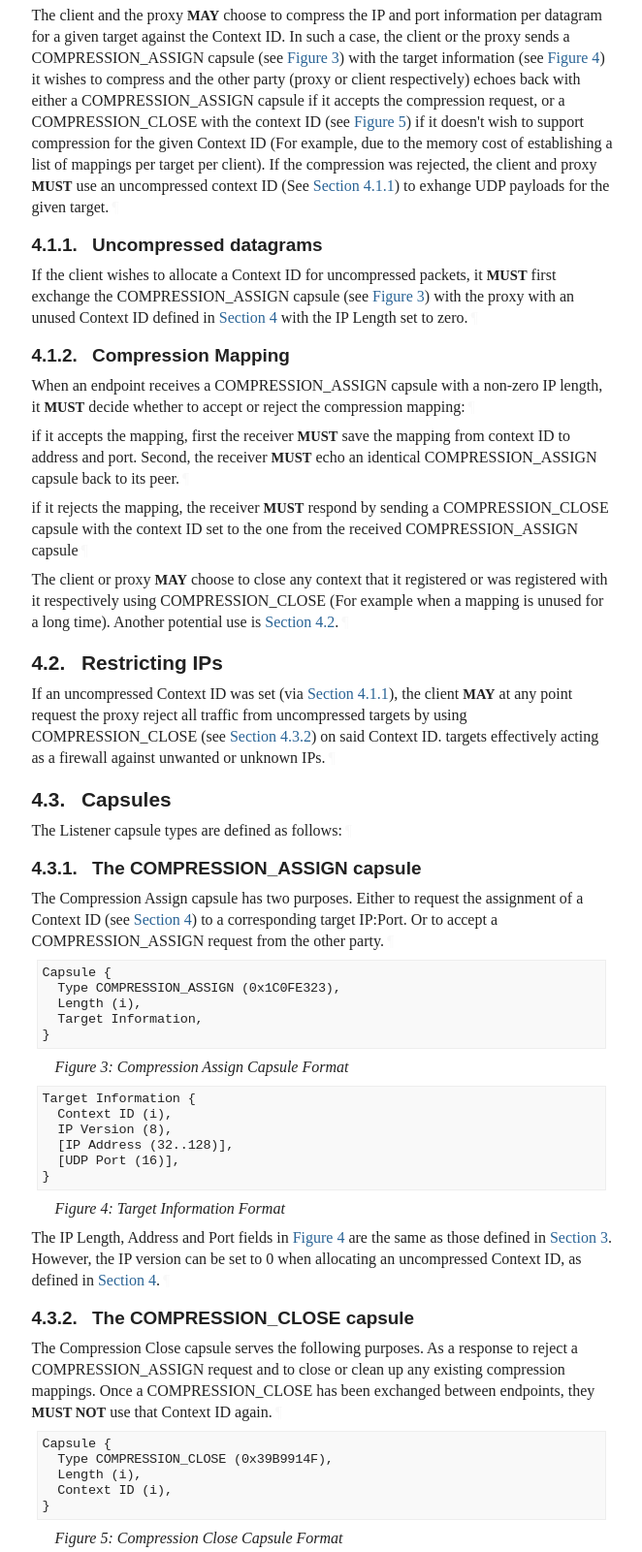
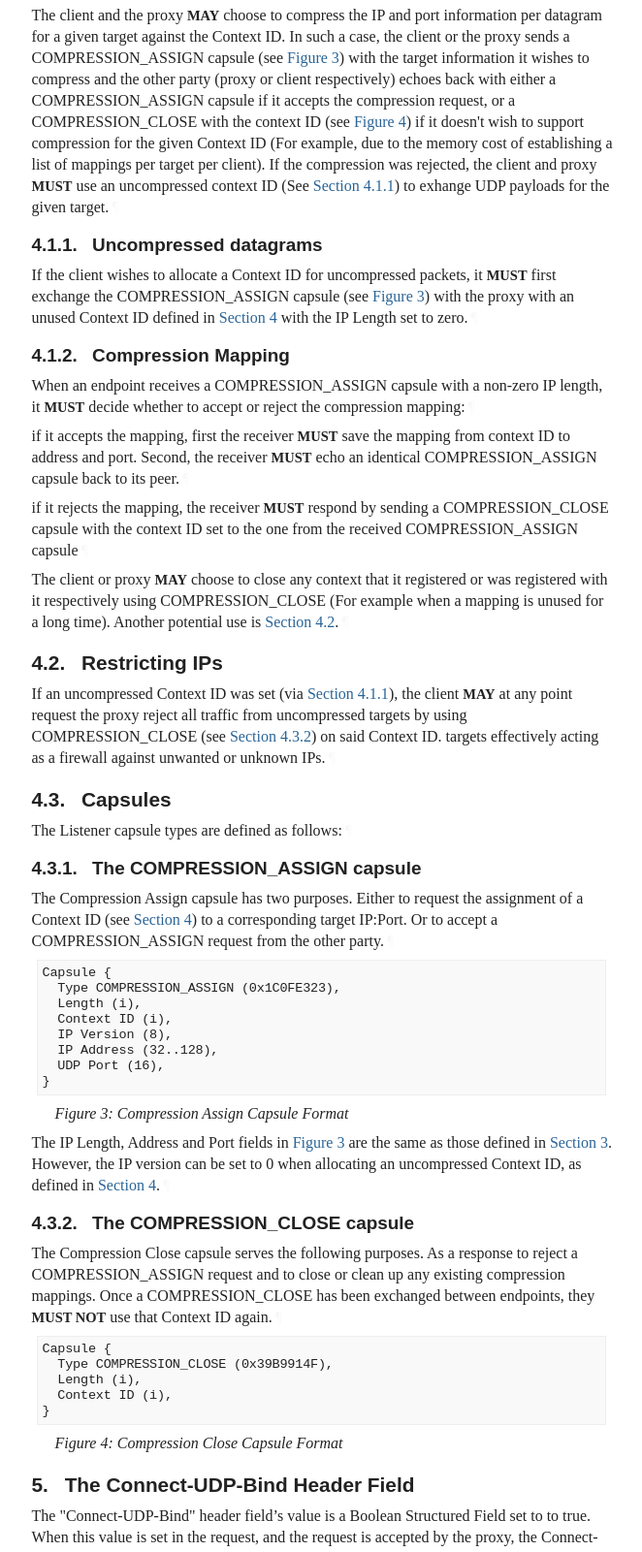
Before and after one commit to ietf-wg-masque/draft-ietf-masque-connect-udp-listen, a plain HTML site: page 14-feature-request-compress-away-ip-and-port-from-each-http-datagram/draft-ietf-masque-connect-udp-listen.html in a window 1280 px wide. Shown: the part 3011-4612 px from the top of the page at 97% size, without its empty margins (92-754 px from the left). Drawn offline with Linux system fonts and the light colour scheme; a web font is replaced by a local one.

Commit message:
Script updating gh-pages from 50194f1. [ci skip]

```diff
--- a/14-feature-request-compress-away-ip-and-port-from-each-http-datagram/draft-ietf-masque-connect-udp-listen.html
+++ b/14-feature-request-compress-away-ip-and-port-from-each-http-datagram/draft-ietf-masque-connect-udp-listen.html
@@ -1393,15 +1393,15 @@ until a COMPRESSION_ASSIGN response is echoed back.<a href="#section-4-3" class=
 <p id="section-4.1-1">The client and the proxy <span class="bcp14">MAY</span> choose to compress the IP and port information
 per datagram for a given target against the Context ID.
 In such a case, the client or the proxy sends a COMPRESSION_ASSIGN capsule
-(see <a href="#capsuleassignformat" class="auto internal xref">Figure 3</a>) with the target information (see
-<a href="#targetmappingformat" class="auto internal xref">Figure 4</a>) it wishes to compress and the other party (proxy or
-client respectively) echoes back with either a COMPRESSION_ASSIGN capsule
-if it accepts the compression request, or a COMPRESSION_CLOSE with the context
-ID (see <a href="#capsulecloseformat" class="auto internal xref">Figure 5</a>) if it doesn't wish to support compression for
-the given Context ID (For example, due to the memory cost of
-establishing  a list of mappings per target per client). If the compression was
-rejected, the client and proxy <span class="bcp14">MUST</span> use an uncompressed context ID
-(See <a href="#uncompressed" class="auto internal xref">Section 4.1.1</a>) to exhange UDP payloads for the given target.<a href="#section-4.1-1" class="pilcrow">¶</a></p>
+(see <a href="#capsuleassignformat" class="auto internal xref">Figure 3</a>) with the target information it wishes to
+compress and the other party (proxy or client respectively) echoes back
+with either a COMPRESSION_ASSIGN capsule if it accepts the compression request,
+or a COMPRESSION_CLOSE with the context ID (see <a href="#capsulecloseformat" class="auto internal xref">Figure 4</a>) if it
+doesn't wish to support compression for the given Context ID (For example,
+due to the memory cost of establishing  a list of mappings per target per
+client). If the compression was rejected, the client and proxy <span class="bcp14">MUST</span> use an
+uncompressed context ID (See <a href="#uncompressed" class="auto internal xref">Section 4.1.1</a>) to exhange UDP payloads for
+the given target.<a href="#section-4.1-1" class="pilcrow">¶</a></p>
 <div id="uncompressed">
 <section id="section-4.1.1">
           <h4 id="name-uncompressed-datagrams">
@@ -1464,7 +1464,10 @@ Or to accept a COMPRESSION_ASSIGN request from the other party.<a href="#section
 Capsule {
   Type COMPRESSION_ASSIGN (0x1C0FE323),
   Length (i),
-  Target Information,
+  Context ID (i),
+  IP Version (8),
+  IP Address (32..128),
+  UDP Port (16),
 }
 </pre>
 </div>
@@ -1472,25 +1475,9 @@ Capsule {
 <a href="#name-compression-assign-capsule-" class="selfRef">Compression Assign Capsule Format</a>
             </figcaption></figure>
 </div>
-<span id="name-target-information-format"></span><div id="targetmappingformat">
-<figure id="figure-4">
-            <div class="alignLeft art-text artwork" id="section-4.3.1-3.1">
-<pre>
-Target Information {
-  Context ID (i),
-  IP Version (8),
-  [IP Address (32..128)],
-  [UDP Port (16)],
-}
-</pre>
-</div>
-<figcaption><a href="#figure-4" class="selfRef">Figure 4</a>:
-<a href="#name-target-information-format" class="selfRef">Target Information Format</a>
-            </figcaption></figure>
-</div>
-<p id="section-4.3.1-4">The IP Length, Address and Port fields in <a href="#targetmappingformat" class="auto internal xref">Figure 4</a> are the
+<p id="section-4.3.1-3">The IP Length, Address and Port fields in <a href="#capsuleassignformat" class="auto internal xref">Figure 3</a> are the
 same as those defined in <a href="#format" class="auto internal xref">Section 3</a>. However, the IP version can be set
-to 0 when allocating an uncompressed Context ID, as defined in <a href="#contextid" class="auto internal xref">Section 4</a>.<a href="#section-4.3.1-4" class="pilcrow">¶</a></p>
+to 0 when allocating an uncompressed Context ID, as defined in <a href="#contextid" class="auto internal xref">Section 4</a>.<a href="#section-4.3.1-3" class="pilcrow">¶</a></p>
 </section>
 </div>
 <div id="compressionclose">
@@ -1503,7 +1490,7 @@ reject a COMPRESSION_ASSIGN request and to close or clean up any existing
 compression mappings. Once a COMPRESSION_CLOSE has been exchanged between
 endpoints, they <span class="bcp14">MUST NOT</span> use that Context ID again.<a href="#section-4.3.2-1" class="pilcrow">¶</a></p>
 <span id="name-compression-close-capsule-f"></span><div id="capsulecloseformat">
-<figure id="figure-5">
+<figure id="figure-4">
             <div class="alignLeft art-text artwork" id="section-4.3.2-2.1">
 <pre>
 Capsule {
@@ -1513,7 +1500,7 @@ Capsule {
 }
 </pre>
 </div>
-<figcaption><a href="#figure-5" class="selfRef">Figure 5</a>:
+<figcaption><a href="#figure-4" class="selfRef">Figure 4</a>:
 <a href="#name-compression-close-capsule-f" class="selfRef">Compression Close Capsule Format</a>
             </figcaption></figure>
 </div>
```
Also changed, not shown: 14-feature-request-compress-away-ip-and-port-from-each-http-datagram/draft-ietf-masque-connect-udp-listen.txt.
